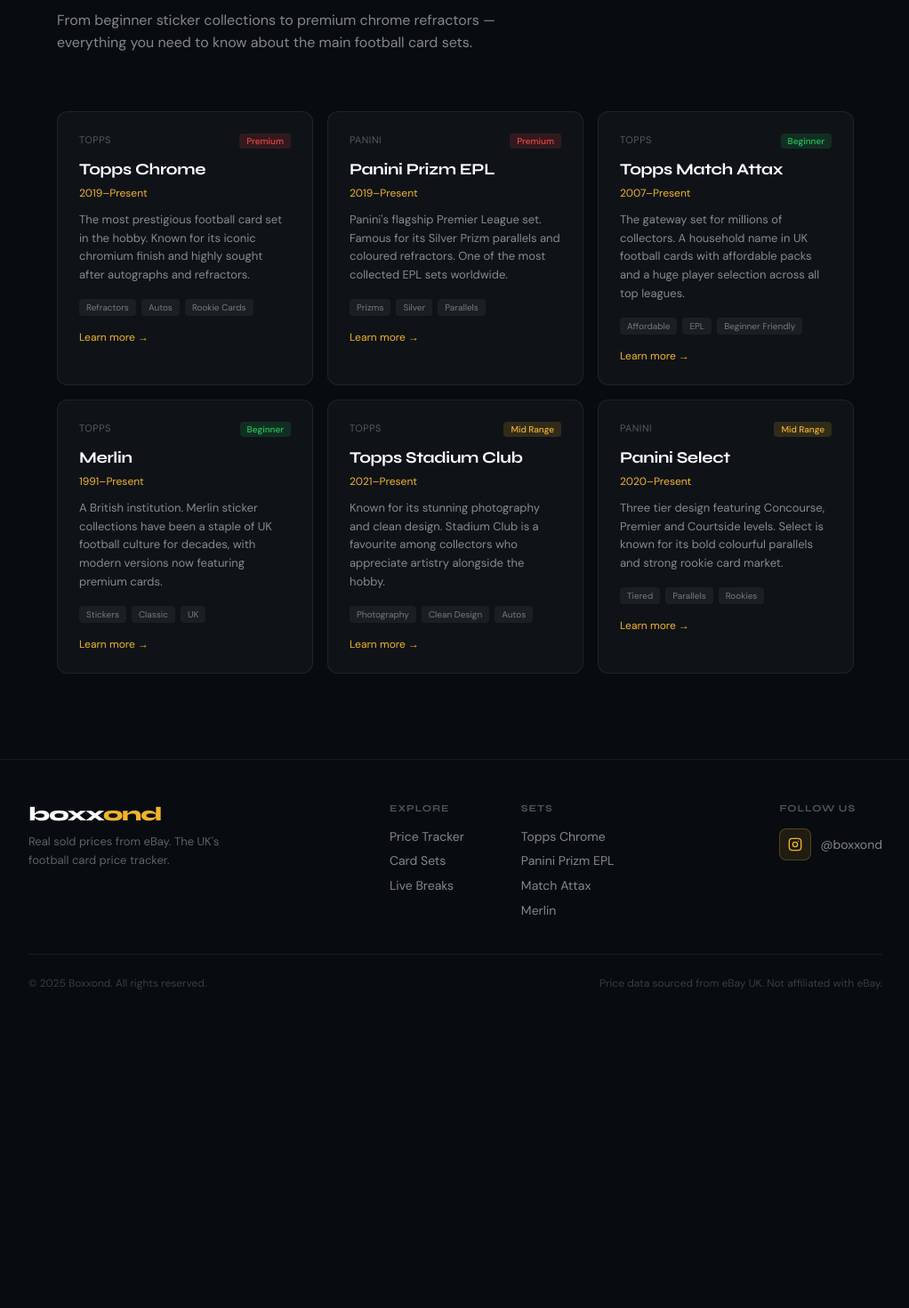
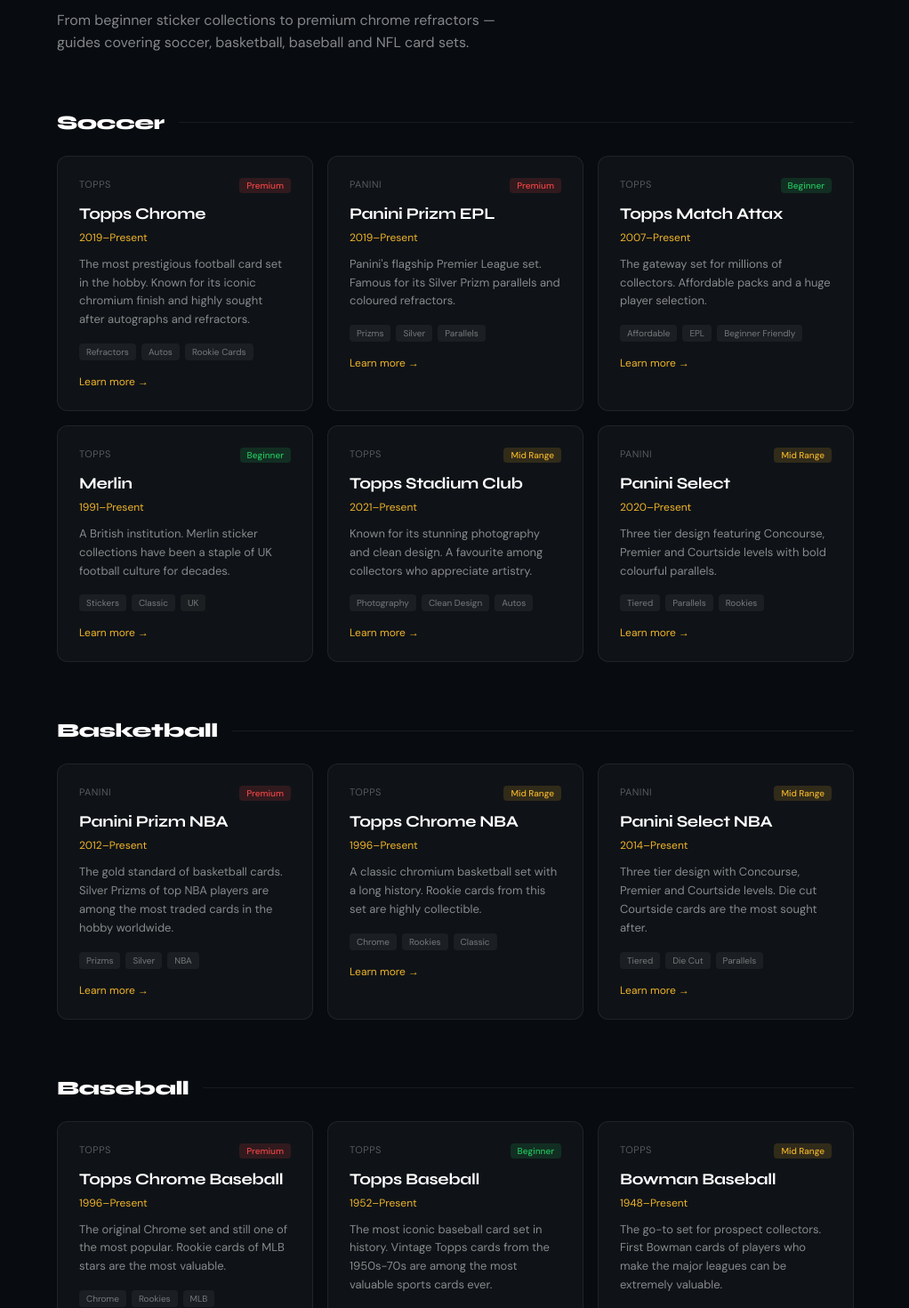
Before and after one commit to BoxxondMike/Boxxond, a Next.js app: page /sets in a window 1280 px wide. Shown: the part 220-1690 px from the top of the page at 89% size, without its empty margins (128-1150 px from the left). Before the commit the page ends 1381 px from the top, so only its background shows below. Built offline with nearby package versions, Linux system fonts and the light colour scheme.

Commit message:
sets page organised by sport

```diff
--- a/app/page.tsx
+++ b/app/page.tsx
@@ -57,13 +57,13 @@
       {/* Hero */}
       <div style={{ padding: "3rem 1.25rem 2.5rem", maxWidth: "900px", margin: "0 auto", textAlign: "center" }}>
         <div style={{ display: "inline-block", background: "rgba(240,180,41,0.1)", border: "1px solid rgba(240,180,41,0.25)", color: "#f0b429", fontSize: "11px", fontWeight: 500, padding: "5px 14px", borderRadius: "20px", marginBottom: "1.5rem", letterSpacing: "1px", textTransform: "uppercase" as const }}>
-          Football Card Price Tracker
+          Trading Card Price Tracker
         </div>
         <h1 className="hero-title" style={{ fontFamily: "var(--font-syne)", fontWeight: 800, lineHeight: 1.05, margin: "0 0 1.25rem", letterSpacing: "-2px" }}>
           Know what your<br /><span style={{ color: "#f0b429" }}>cards are worth</span>
         </h1>
         <p style={{ color: "rgba(255,255,255,0.5)", fontSize: "15px", lineHeight: 1.6, maxWidth: "500px", margin: "0 auto 2rem" }}>
-          Real sold prices from eBay. No guesswork. Track players, sets and box values across the entire UK market.
+         Real sold prices from eBay. No guesswork. Track players, sets and box values across Soccer, Basketball, Baseball and NFL.
         </p>
         <div style={{ display: "flex", maxWidth: "520px", margin: "0 auto", background: "rgba(255,255,255,0.05)", border: "1px solid rgba(255,255,255,0.1)", borderRadius: "10px", overflow: "hidden" }}>
           <input
--- a/app/sets/page.tsx
+++ b/app/sets/page.tsx
@@ -1,6 +1,11 @@
 'use client';
+
 import Link from 'next/link';
-const sets = [
+
+const sports = [
+  {
+    name: 'Soccer',
+    sets: [
       {
         slug: 'topps-chrome',
         name: 'Topps Chrome',
@@ -15,7 +20,7 @@
         name: 'Panini Prizm EPL',
         year: '2019–Present',
         manufacturer: 'Panini',
-    description: 'Panini\'s flagship Premier League set. Famous for its Silver Prizm parallels and coloured refractors. One of the most collected EPL sets worldwide.',
+        description: 'Panini\'s flagship Premier League set. Famous for its Silver Prizm parallels and coloured refractors.',
         difficulty: 'Premium',
         tags: ['Prizms', 'Silver', 'Parallels'],
       },
@@ -24,7 +29,7 @@
         name: 'Topps Match Attax',
         year: '2007–Present',
         manufacturer: 'Topps',
-    description: 'The gateway set for millions of collectors. A household name in UK football cards with affordable packs and a huge player selection across all top leagues.',
+        description: 'The gateway set for millions of collectors. Affordable packs and a huge player selection.',
         difficulty: 'Beginner',
         tags: ['Affordable', 'EPL', 'Beginner Friendly'],
       },
@@ -33,7 +38,7 @@
         name: 'Merlin',
         year: '1991–Present',
         manufacturer: 'Topps',
-    description: 'A British institution. Merlin sticker collections have been a staple of UK football culture for decades, with modern versions now featuring premium cards.',
+        description: 'A British institution. Merlin sticker collections have been a staple of UK football culture for decades.',
         difficulty: 'Beginner',
         tags: ['Stickers', 'Classic', 'UK'],
       },
@@ -42,7 +47,7 @@
         name: 'Topps Stadium Club',
         year: '2021–Present',
         manufacturer: 'Topps',
-    description: 'Known for its stunning photography and clean design. Stadium Club is a favourite among collectors who appreciate artistry alongside the hobby.',
+        description: 'Known for its stunning photography and clean design. A favourite among collectors who appreciate artistry.',
         difficulty: 'Mid Range',
         tags: ['Photography', 'Clean Design', 'Autos'],
       },
@@ -51,9 +56,107 @@
         name: 'Panini Select',
         year: '2020–Present',
         manufacturer: 'Panini',
-    description: 'Three tier design featuring Concourse, Premier and Courtside levels. Select is known for its bold colourful parallels and strong rookie card market.',
+        description: 'Three tier design featuring Concourse, Premier and Courtside levels with bold colourful parallels.',
         difficulty: 'Mid Range',
         tags: ['Tiered', 'Parallels', 'Rookies'],
+      },
+    ],
+  },
+  {
+    name: 'Basketball',
+    sets: [
+      {
+        slug: 'panini-prizm-nba',
+        name: 'Panini Prizm NBA',
+        year: '2012–Present',
+        manufacturer: 'Panini',
+        description: 'The gold standard of basketball cards. Silver Prizms of top NBA players are among the most traded cards in the hobby worldwide.',
+        difficulty: 'Premium',
+        tags: ['Prizms', 'Silver', 'NBA'],
+      },
+      {
+        slug: 'topps-chrome-nba',
+        name: 'Topps Chrome NBA',
+        year: '1996–Present',
+        manufacturer: 'Topps',
+        description: 'A classic chromium basketball set with a long history. Rookie cards from this set are highly collectible.',
+        difficulty: 'Mid Range',
+        tags: ['Chrome', 'Rookies', 'Classic'],
+      },
+      {
+        slug: 'panini-select-nba',
+        name: 'Panini Select NBA',
+        year: '2014–Present',
+        manufacturer: 'Panini',
+        description: 'Three tier design with Concourse, Premier and Courtside levels. Die cut Courtside cards are the most sought after.',
+        difficulty: 'Mid Range',
+        tags: ['Tiered', 'Die Cut', 'Parallels'],
+      },
+    ],
+  },
+  {
+    name: 'Baseball',
+    sets: [
+      {
+        slug: 'topps-chrome-baseball',
+        name: 'Topps Chrome Baseball',
+        year: '1996–Present',
+        manufacturer: 'Topps',
+        description: 'The original Chrome set and still one of the most popular. Rookie cards of MLB stars are the most valuable.',
+        difficulty: 'Premium',
+        tags: ['Chrome', 'Rookies', 'MLB'],
+      },
+      {
+        slug: 'topps-baseball',
+        name: 'Topps Baseball',
+        year: '1952–Present',
+        manufacturer: 'Topps',
+        description: 'The most iconic baseball card set in history. Vintage Topps cards from the 1950s-70s are among the most valuable sports cards ever.',
+        difficulty: 'Beginner',
+        tags: ['Classic', 'Vintage', 'Iconic'],
+      },
+      {
+        slug: 'bowman-baseball',
+        name: 'Bowman Baseball',
+        year: '1948–Present',
+        manufacturer: 'Topps',
+        description: 'The go-to set for prospect collectors. First Bowman cards of players who make the major leagues can be extremely valuable.',
+        difficulty: 'Mid Range',
+        tags: ['Prospects', 'Rookies', 'First Cards'],
+      },
+    ],
+  },
+  {
+    name: 'NFL',
+    sets: [
+      {
+        slug: 'panini-prizm-nfl',
+        name: 'Panini Prizm NFL',
+        year: '2012–Present',
+        manufacturer: 'Panini',
+        description: 'The most popular NFL card set. Rookie Prizms of top draft picks are among the most valuable cards in the hobby.',
+        difficulty: 'Premium',
+        tags: ['Prizms', 'Rookies', 'NFL'],
+      },
+      {
+        slug: 'topps-chrome-nfl',
+        name: 'Topps Chrome NFL',
+        year: '1996–Present',
+        manufacturer: 'Topps',
+        description: 'A classic chromium NFL set with strong collector demand. Rookie cards of star quarterbacks are particularly valuable.',
+        difficulty: 'Mid Range',
+        tags: ['Chrome', 'Rookies', 'QBs'],
+      },
+      {
+        slug: 'panini-select-nfl',
+        name: 'Panini Select NFL',
+        year: '2018–Present',
+        manufacturer: 'Panini',
+        description: 'Three tier design with bold colourful parallels. One of the most visually striking NFL sets available.',
+        difficulty: 'Mid Range',
+        tags: ['Tiered', 'Parallels', 'Bold'],
+      },
+    ],
   },
 ];
 
@@ -73,7 +176,6 @@
   return (
     <main style={{ background: "#080c10", minHeight: "100vh", color: "#ffffff", fontFamily: "var(--font-dm-sans)" }}>
 
-      {/* Nav */}
       <nav style={{ display: "flex", alignItems: "center", justifyContent: "space-between", padding: "1rem 2rem", borderBottom: "1px solid rgba(255,255,255,0.06)" }}>
         <Link href="/" style={{ fontFamily: "var(--font-syne)", fontWeight: 800, fontSize: "24px", letterSpacing: "-1px", color: "#fff", textDecoration: "none" }}>
           boxx<span style={{ color: "#f0b429" }}>ond</span>
@@ -81,14 +183,13 @@
         <div style={{ display: "flex", gap: "2rem", fontSize: "14px" }}>
           <Link href="/" style={{ color: "rgba(255,255,255,0.5)", textDecoration: "none" }}>Prices</Link>
           <Link href="/sets" style={{ color: "#f0b429", textDecoration: "none" }}>Sets</Link>
-          <Link href="#" style={{ color: "rgba(255,255,255,0.5)", textDecoration: "none" }}>Breaks</Link>
+          <a href="#" style={{ color: "rgba(255,255,255,0.5)", textDecoration: "none" }}>Breaks</a>
         </div>
         <button style={{ background: "#f0b429", color: "#080c10", fontFamily: "var(--font-syne)", fontWeight: 700, fontSize: "13px", padding: "10px 22px", border: "none", borderRadius: "6px", cursor: "pointer" }}>
           Sign Up Free
         </button>
       </nav>
 
-      {/* Header */}
       <div style={{ padding: "3rem 2rem 2rem", maxWidth: "960px", margin: "0 auto" }}>
         <div style={{ display: "inline-block", background: "rgba(240,180,41,0.1)", border: "1px solid rgba(240,180,41,0.25)", color: "#f0b429", fontSize: "11px", fontWeight: 500, padding: "5px 14px", borderRadius: "20px", marginBottom: "1rem", letterSpacing: "1px", textTransform: "uppercase" }}>
           Card Set Guide
@@ -97,44 +198,42 @@
           Know your <span style={{ color: "#f0b429" }}>sets</span>
         </h1>
         <p style={{ color: "rgba(255,255,255,0.5)", fontSize: "16px", lineHeight: 1.6, maxWidth: "500px", margin: 0 }}>
-          From beginner sticker collections to premium chrome refractors — everything you need to know about the main football card sets.
+          From beginner sticker collections to premium chrome refractors — guides covering soccer, basketball, baseball and NFL card sets.
         </p>
       </div>
 
-      {/* Sets Grid */}
-      <div style={{ padding: "2rem", maxWidth: "960px", margin: "0 auto", display: "grid", gridTemplateColumns: "repeat(auto-fill, minmax(280px, 1fr))", gap: "16px" }}>
-        {sets.map((set) => (
+      {sports.map((sport) => (
+        <div key={sport.name} style={{ padding: "2rem", maxWidth: "960px", margin: "0 auto" }}>
+          <div style={{ display: "flex", alignItems: "center", gap: "1rem", marginBottom: "1.5rem" }}>
+            <h2 style={{ fontFamily: "var(--font-syne)", fontWeight: 800, fontSize: "22px", letterSpacing: "-0.5px", margin: 0 }}>{sport.name}</h2>
+            <div style={{ flex: 1, height: "1px", background: "rgba(255,255,255,0.06)" }}/>
+          </div>
+          <div style={{ display: "grid", gridTemplateColumns: "repeat(auto-fill, minmax(280px, 1fr))", gap: "16px" }}>
+            {sport.sets.map((set) => (
               <Link key={set.slug} href={`/sets/${set.slug}`} style={{ textDecoration: "none" }}>
-            <div style={{ background: "rgba(255,255,255,0.03)", border: "1px solid rgba(255,255,255,0.07)", borderRadius: "12px", padding: "1.5rem", height: "100%", transition: "border-color 0.2s", cursor: "pointer" }}
+                <div
+                  style={{ background: "rgba(255,255,255,0.03)", border: "1px solid rgba(255,255,255,0.07)", borderRadius: "12px", padding: "1.5rem", height: "100%", cursor: "pointer" }}
                   onMouseEnter={e => (e.currentTarget.style.borderColor = 'rgba(240,180,41,0.3)')}
                   onMouseLeave={e => (e.currentTarget.style.borderColor = 'rgba(255,255,255,0.07)')}>
-
-              {/* Top row */}
                   <div style={{ display: "flex", justifyContent: "space-between", alignItems: "flex-start", marginBottom: "0.75rem" }}>
                     <span style={{ fontSize: "11px", color: "rgba(255,255,255,0.3)", textTransform: "uppercase", letterSpacing: "0.5px" }}>{set.manufacturer}</span>
                     <span style={{ background: difficultyColour[set.difficulty], color: difficultyText[set.difficulty], fontSize: "10px", padding: "2px 8px", borderRadius: "4px", fontWeight: 500 }}>{set.difficulty}</span>
                   </div>
-
-              {/* Name */}
                   <div style={{ fontFamily: "var(--font-syne)", fontWeight: 700, fontSize: "18px", color: "#fff", marginBottom: "0.5rem", letterSpacing: "-0.3px" }}>{set.name}</div>
                   <div style={{ fontSize: "12px", color: "#f0b429", marginBottom: "0.75rem" }}>{set.year}</div>
-
-              {/* Description */}
                   <div style={{ fontSize: "13px", color: "rgba(255,255,255,0.5)", lineHeight: 1.6, marginBottom: "1rem" }}>{set.description}</div>
-
-              {/* Tags */}
                   <div style={{ display: "flex", gap: "6px", flexWrap: "wrap" }}>
                     {set.tags.map(tag => (
                       <span key={tag} style={{ background: "rgba(255,255,255,0.05)", color: "rgba(255,255,255,0.4)", fontSize: "10px", padding: "3px 8px", borderRadius: "4px" }}>{tag}</span>
                     ))}
                   </div>
-
-              {/* Read more */}
                   <div style={{ marginTop: "1rem", fontSize: "12px", color: "#f0b429" }}>Learn more →</div>
                 </div>
               </Link>
             ))}
           </div>
+        </div>
+      ))}
 
     </main>
   );
```
Lines whose indentation alone changed are shown as unchanged.
